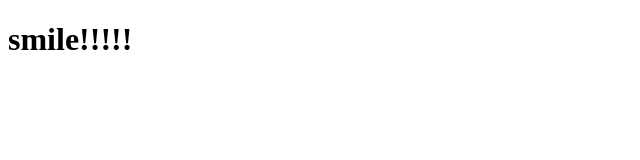
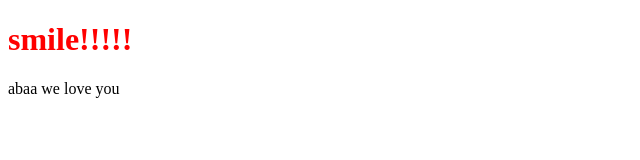
Before and after one commit to brachigit/newbranches, a plain HTML site: page index.html in a window 1280 px wide. Shown: the whole page, without its empty margins (0-640 px from the left). Drawn offline with Linux system fonts and the light colour scheme.

Commit message:
girsa of firs branch

```diff
--- a/index.html
+++ b/index.html
@@ -6,6 +6,7 @@
     <title>Document</title>
 </head>
 <body>
-    <h1>smile!!!!!</h1>
+    <h1 style="color: red;">smile!!!!!</h1>
+    <p>abaa we love you</p>
 </body>
 </html>
```
